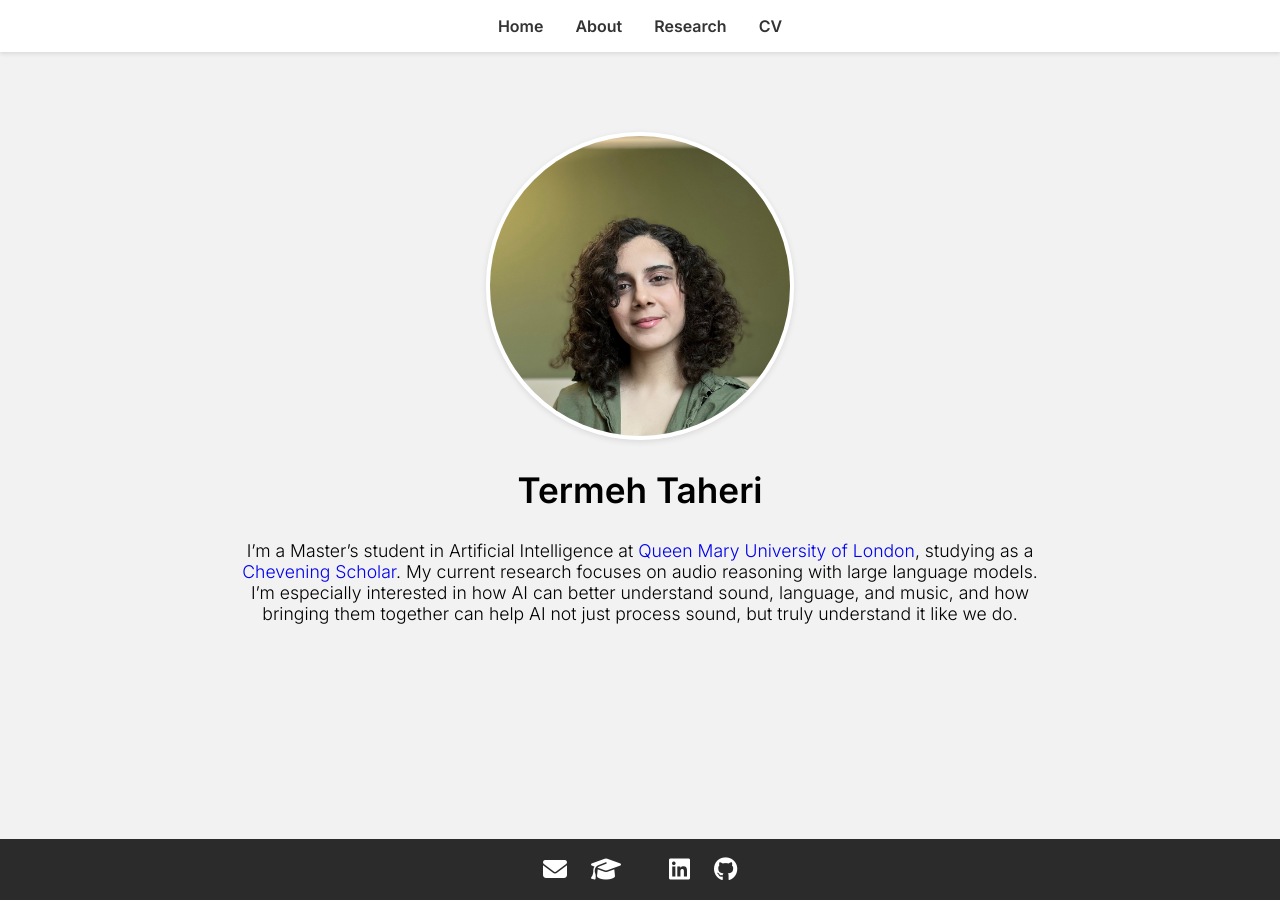
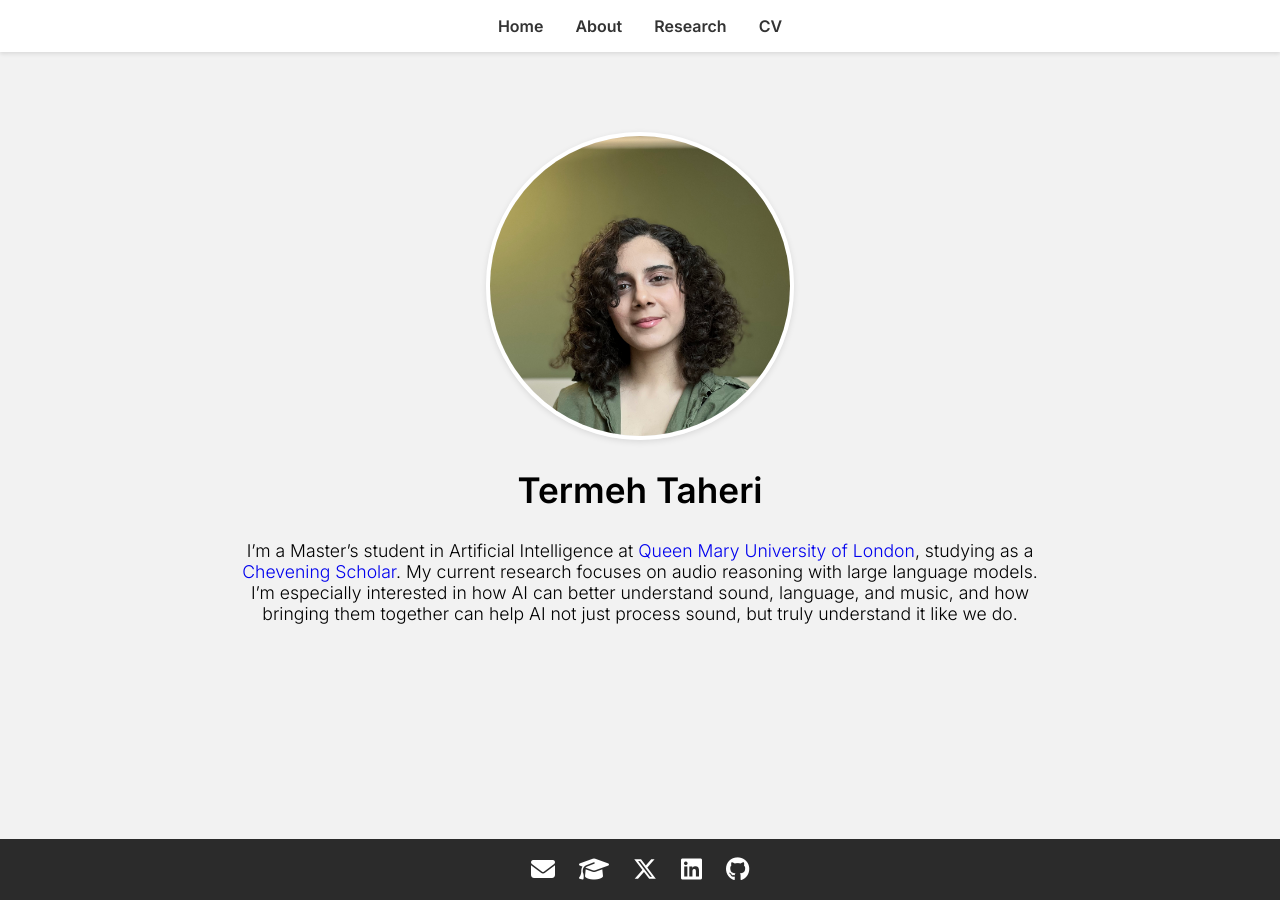
Before and after one commit to termehtaheri/termehtaheri.github.io, a Jekyll site: the page built from index.md, in a window 1280 px wide. Built offline with Jekyll 4.4.1, drawn with Linux system fonts in a browser that asks for light colours.

Commit message:
update logo

```diff
--- a/_includes/footer.html
+++ b/_includes/footer.html
@@ -1,7 +1,9 @@
 <footer>
     <a href="mailto:termeh.taheri.dev@gmail.com" title="Email"><i class="fas fa-envelope"></i></a>
     <a href="https://scholar.google.com/citations?hl=en&user=48n5YFgAAAAJ" title="Google Scholar"><i class="fas fa-graduation-cap"></i></a>
-    <a href="https://x.com/YOUR_USERNAME" title="X"><i class="fab fa-x-twitter"></i></a>
+    <a href="https://twitter.com/YOUR_HANDLE" target="_blank" title="X (formerly Twitter)">
+        <i class="fab fa-x-twitter"></i>
+      </a>
     <a href="https://linkedin.com/in/termehtaheri" title="LinkedIn"><i class="fab fa-linkedin"></i></a>
     <a href="https://github.com/termehtaheri" title="GitHub"><i class="fab fa-github"></i></a>
 </footer>
--- a/_layouts/default.html
+++ b/_layouts/default.html
@@ -4,6 +4,8 @@
   <meta charset="UTF-8">
   <meta name="viewport" content="width=device-width, initial-scale=1.0">
   <title>{{ page.title }} — {{ site.title }}</title>
+  <!-- Font Awesome for social icons -->
+  <link href="https://cdnjs.cloudflare.com/ajax/libs/font-awesome/6.5.0/css/all.min.css" rel="stylesheet">
   <link rel="stylesheet" href="{{ '/css/styles.css' | relative_url }}">
   <link rel="stylesheet" href="https://cdnjs.cloudflare.com/ajax/libs/font-awesome/6.4.0/css/all.min.css">
 </head>
```
